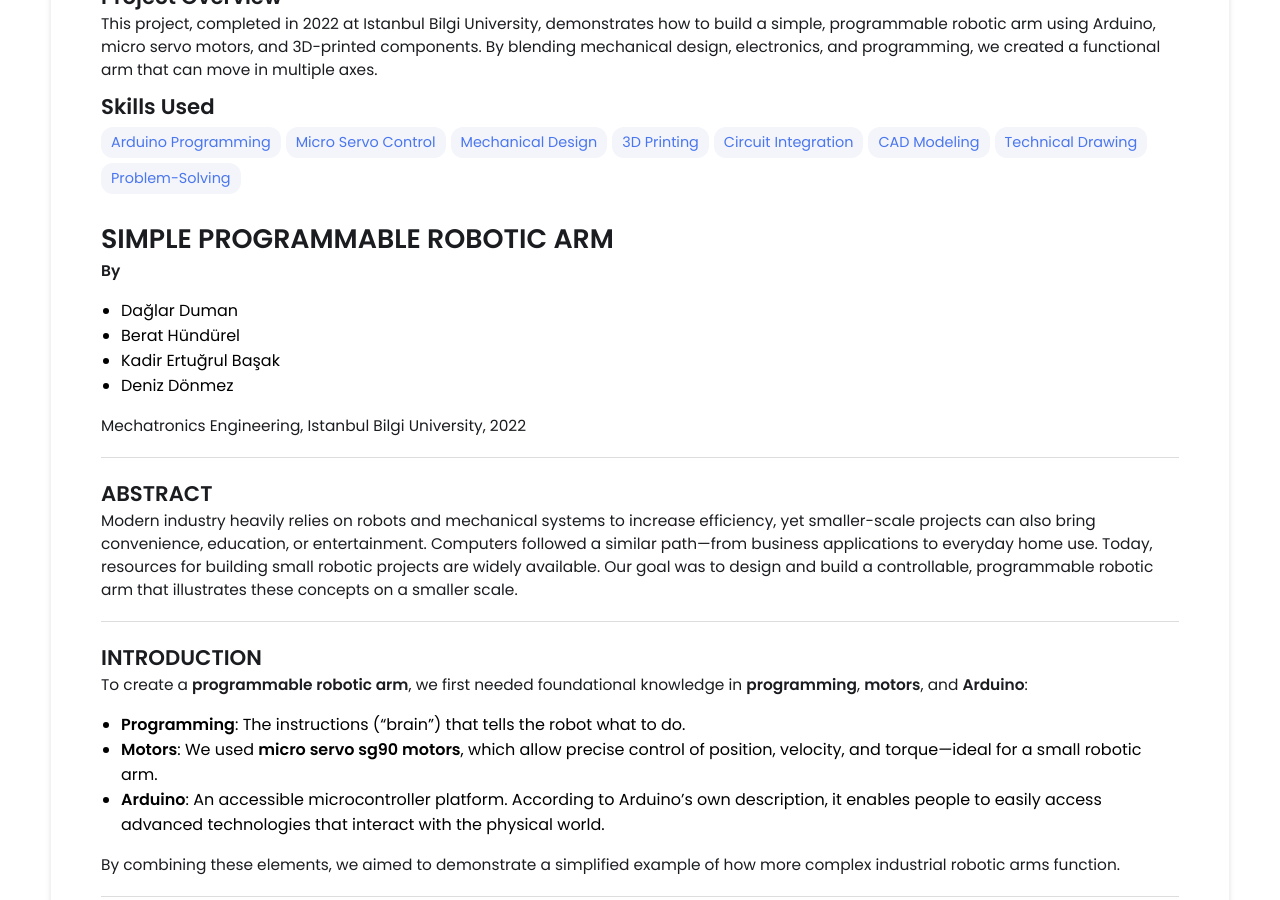
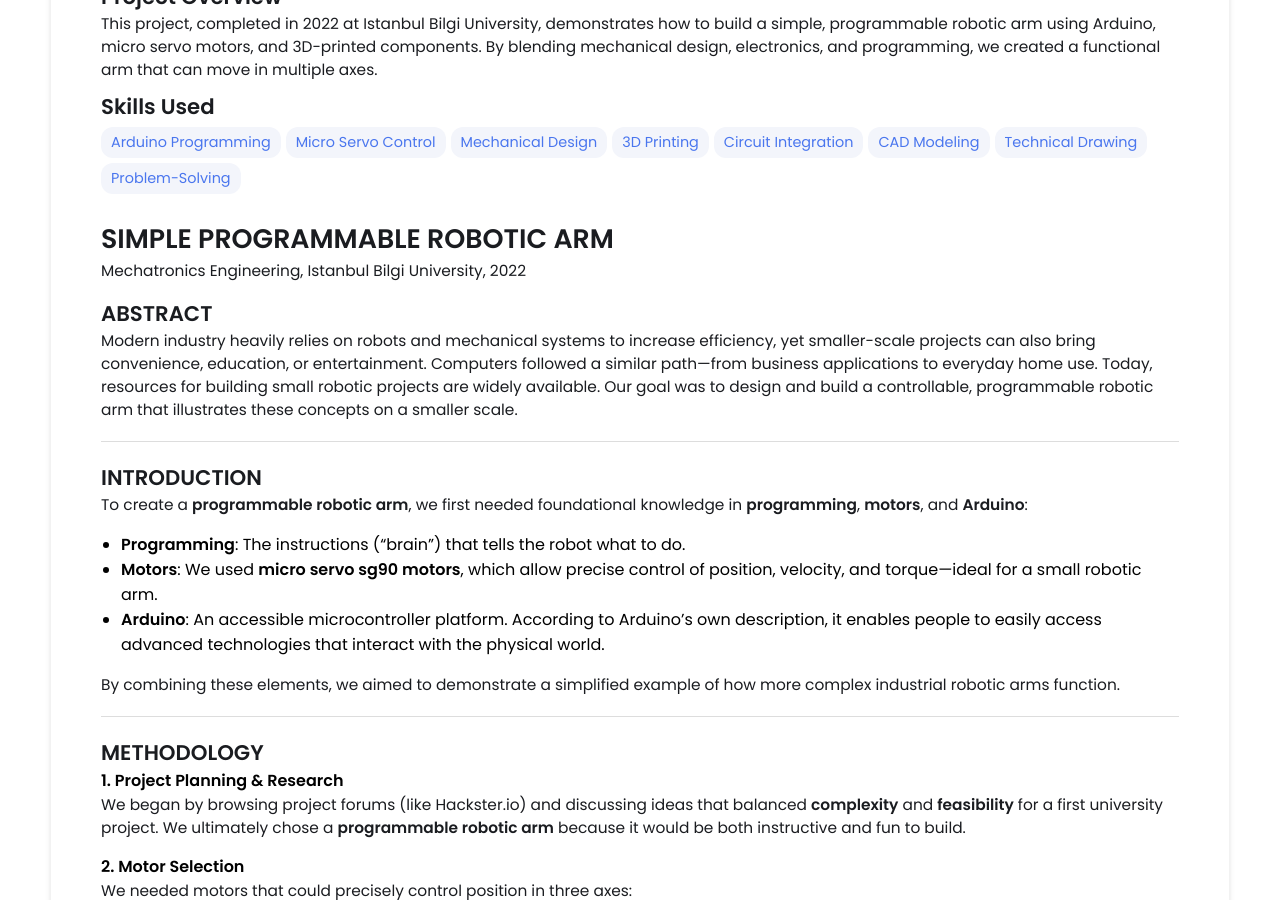
Before and after one commit to daglar510/daglar510.github.io, a Jekyll site: the page built from _projects/robotic_arm/index.md, in a window 1280 px wide and 900 px high, scrolled down 576 px. Built offline with Jekyll 4.4.1, drawn with Linux system fonts in a browser that asks for light colours.

Commit message:
Update index.md

```diff
--- a/_projects/robotic_arm/index.md
+++ b/_projects/robotic_arm/index.md
@@ -20,15 +20,7 @@ date: 2022-12-01
 
 # SIMPLE PROGRAMMABLE ROBOTIC ARM
 
-**By**
-- Dağlar Duman
-- Berat Hündürel
-- Kadir Ertuğrul Başak
-- Deniz Dönmez
-
 Mechatronics Engineering, Istanbul Bilgi University, 2022
-
----
 
 ## ABSTRACT
 
```
